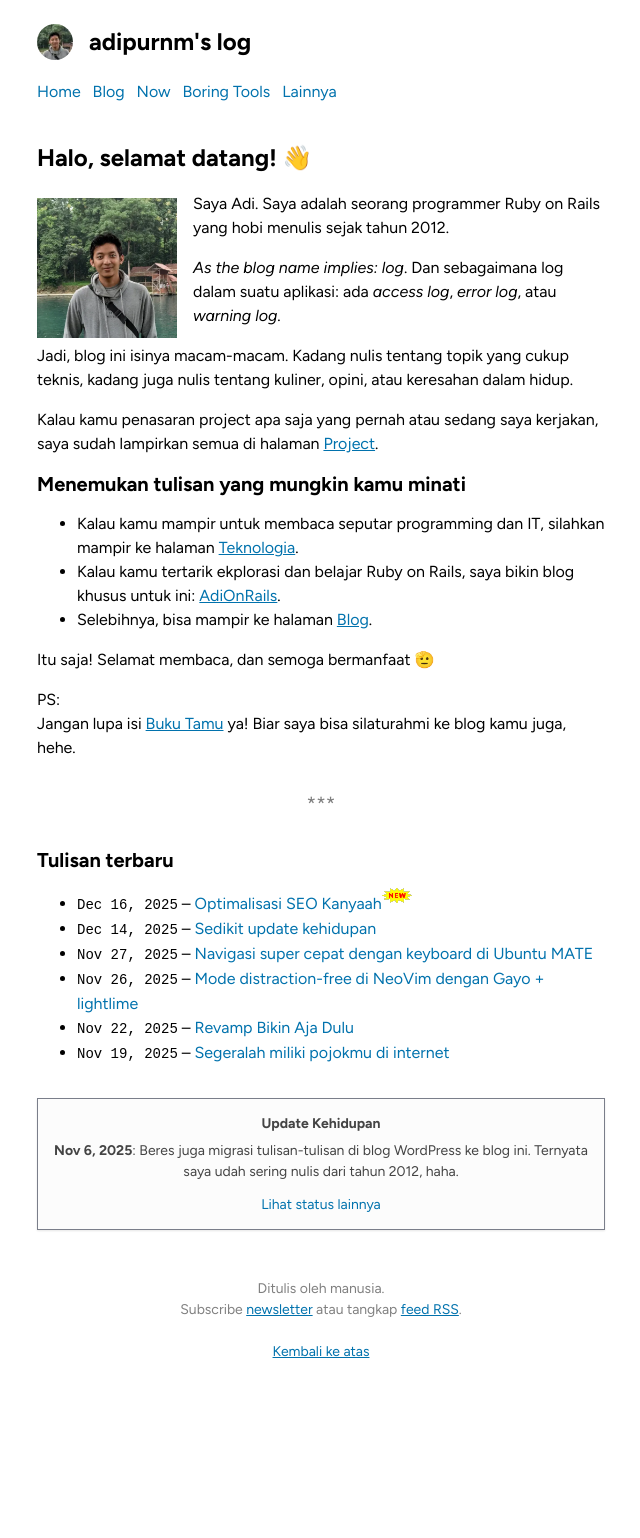
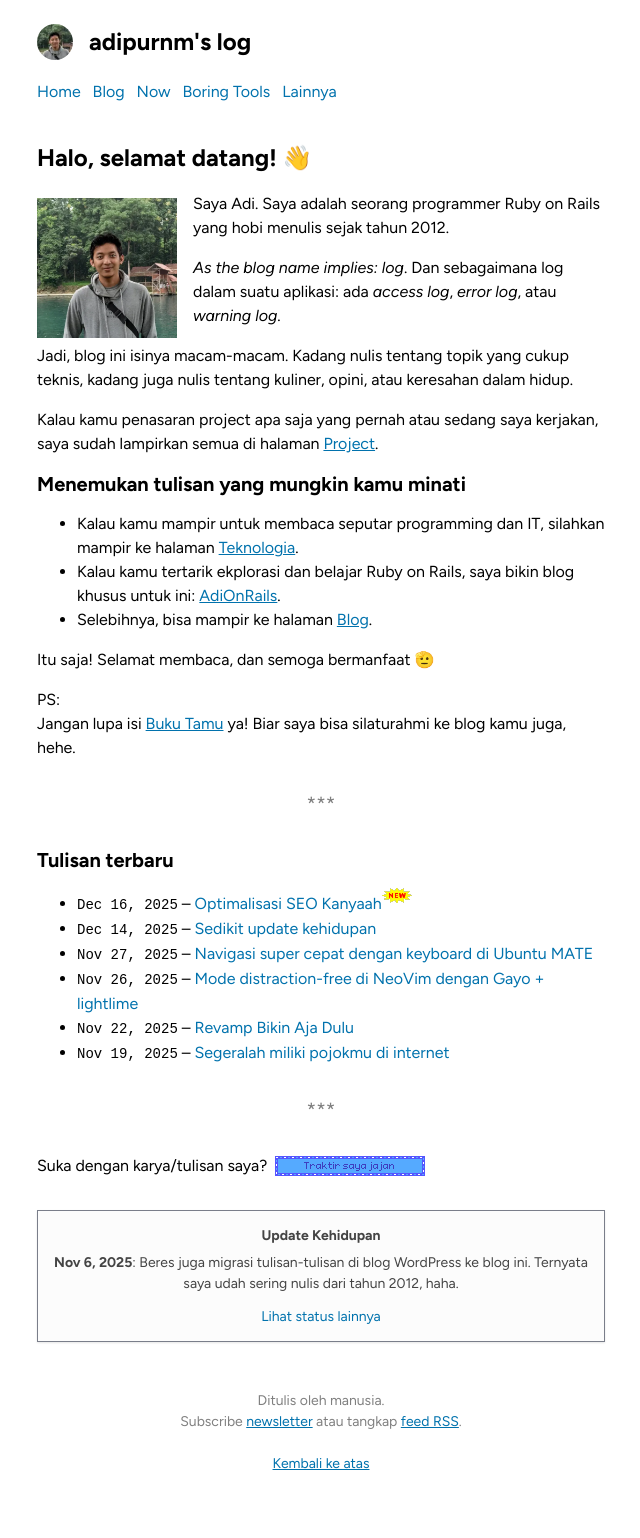
Before and after one commit to adiprnm/weblog, a Jekyll site: the page built from index.html, in a window 1280 px wide. Shown: the whole page, without its empty margins (319-959 px from the left). Built offline with Jekyll 4.4.1, drawn with Linux system fonts in a browser that asks for light colours; before the commit the page ends 1426 px from its top, so only the background shows below that.

Commit message:
Add donate button

```diff
--- a/_layouts/default.html
+++ b/_layouts/default.html
@@ -52,10 +52,19 @@
         {{ content }}
 
         {% assign reply_to_email = page.reply_to_email | default: true %}
-        {% if reply_to_email != "none" %}
-          <blockquote>
-            Balas melalui <a href="mailto:{{ site.email }}?subject=Re: {{ page.title }}">email</a>.
-          </blockquote>
+
+        <hr>
+
+        {% if reply_to_email != "none" or site.donate_url %}
+          {% if site.donate_url %}
+            <p>Suka dengan karya/tulisan saya? <a href="{{ site.donate_url }}"><img src="/assets/images/donate.gif" class="donate-button"></a></p>
+          {% endif %}
+
+          {% if reply_to_email != "none" %}
+            <blockquote>
+              Balas melalui <a href="mailto:{{ site.email }}?subject=Re: {{ page.title }}">email</a>.
+            </blockquote>
+          {% endif %}
         {% endif %}
       </article>
 
--- a/_sass/base.scss
+++ b/_sass/base.scss
@@ -586,3 +586,15 @@ sup.new-item {
   height: 15px;
   background: url('/assets/images/new.gif') center center / cover;
 }
+p:has(.donate-button), a:has(> .donate-button) {
+  display: flex;
+  align-items: center;
+  height: 100%;
+  gap: 8px;
+  flex-wrap: wrap;
+}
+.donate-button {
+  width: 150px;
+  height: 20px;
+  display: inline;
+}
```
Also changed, not shown: assets/images/donate.gif (added).
